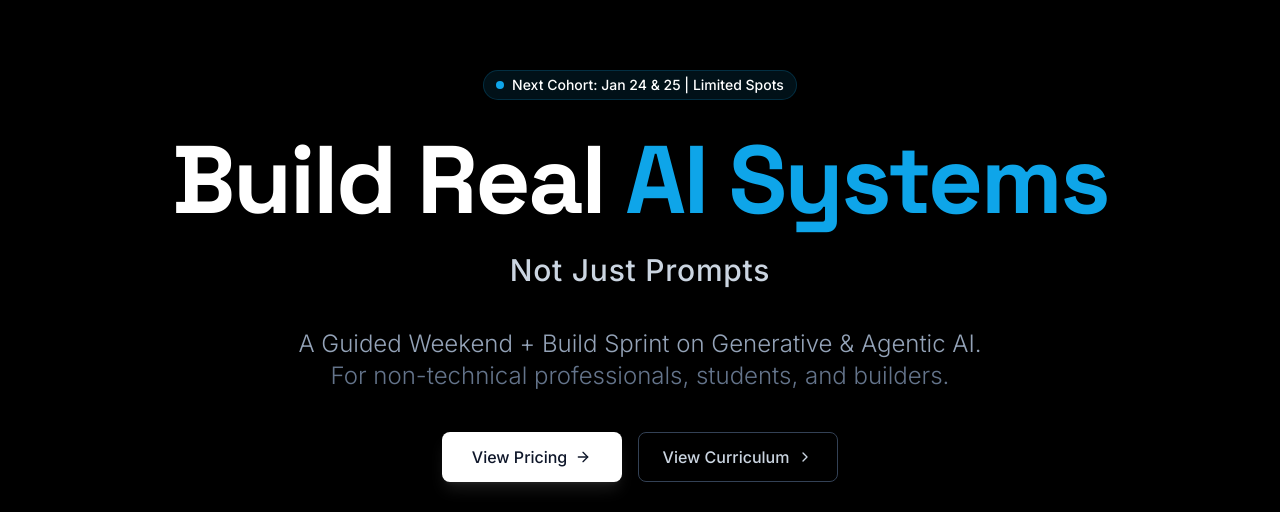
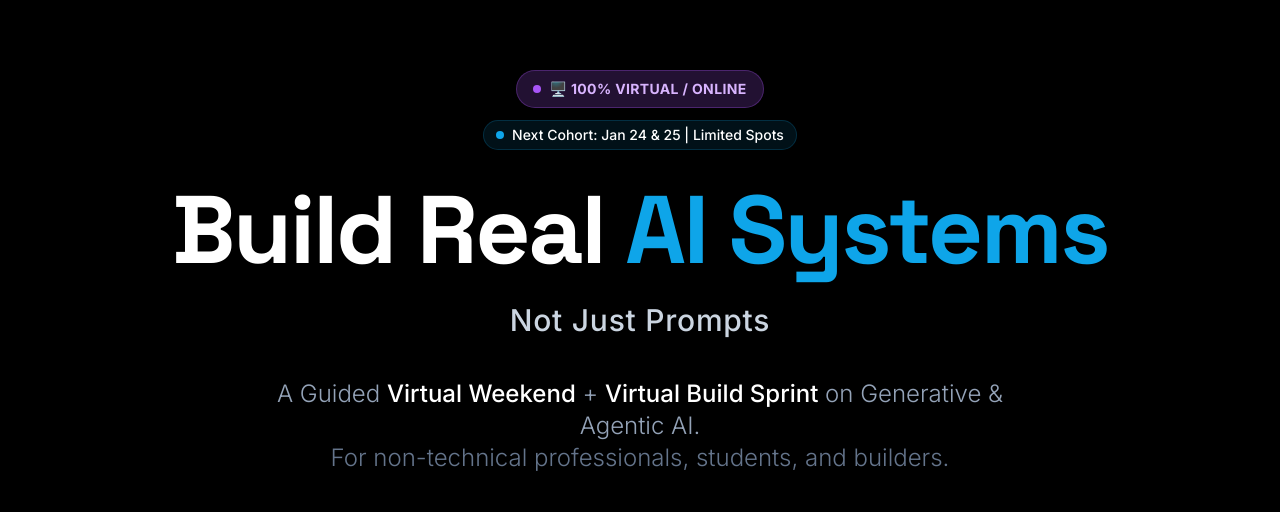
Before and after one commit to guyonhisowntrip/Skillr, a React (Vite) app: page / in a window 1280 px wide. Shown: the part 122-634 px from the top of the page. Built offline with nearby package versions, Linux system fonts and the light colour scheme.

Commit message:
Refactor Hero component to enhance visual clarity and update cohort information
- Introduce a new virtual cohort badge with updated styling
- Modify cohort description to emphasize the virtual format
- Adjust text for improved readability and emphasis on key details

```diff
--- a/components/Hero.tsx
+++ b/components/Hero.tsx
@@ -134,12 +134,21 @@ export const Hero: React.FC<HeroProps> = ({ onRegister }) => {
         <div className="max-w-7xl mx-auto px-4 sm:px-6 lg:px-8 text-center relative z-10">
 
           {/* Next Cohort Badge */}
-          <div className="inline-flex items-center gap-2 px-3 py-1 rounded-full bg-brand-500/10 border border-brand-500/20 text-brand-300 text-sm font-medium mb-8 animate-fade-in backdrop-blur-sm">
-            <span className="relative flex h-2 w-2">
-              <span className="animate-ping absolute inline-flex h-full w-full rounded-full bg-brand-400 opacity-75"></span>
-              <span className="relative inline-flex rounded-full h-2 w-2 bg-brand-500"></span>
-            </span>
-            Next Cohort: Jan 24 & 25 | Limited Spots
+          <div className="flex flex-col items-center gap-3 mb-8">
+            <div className="inline-flex items-center gap-2 px-4 py-2 rounded-full bg-purple-500/20 border border-purple-500/30 text-purple-300 text-sm font-bold uppercase tracking-wide animate-fade-in backdrop-blur-sm">
+              <span className="relative flex h-2 w-2">
+                <span className="animate-ping absolute inline-flex h-full w-full rounded-full bg-purple-400 opacity-75"></span>
+                <span className="relative inline-flex rounded-full h-2 w-2 bg-purple-500"></span>
+              </span>
+              🖥️ 100% Virtual / Online
+            </div>
+            <div className="inline-flex items-center gap-2 px-3 py-1 rounded-full bg-brand-500/10 border border-brand-500/20 text-brand-300 text-sm font-medium backdrop-blur-sm">
+              <span className="relative flex h-2 w-2">
+                <span className="animate-ping absolute inline-flex h-full w-full rounded-full bg-brand-400 opacity-75"></span>
+                <span className="relative inline-flex rounded-full h-2 w-2 bg-brand-500"></span>
+              </span>
+              Next Cohort: Jan 24 & 25 | Limited Spots
+            </div>
           </div>
 
           <h1 className="text-5xl md:text-7xl lg:text-8xl font-display font-bold tracking-tight mb-6 leading-tight">
@@ -151,7 +160,7 @@ export const Hero: React.FC<HeroProps> = ({ onRegister }) => {
           </div>
 
           <p className="text-xl md:text-2xl text-slate-400 max-w-3xl mx-auto mb-10 font-light leading-relaxed">
-            A Guided Weekend + Build Sprint on Generative & Agentic AI.
+            A Guided <span className="text-white font-medium">Virtual Weekend</span> + <span className="text-white font-medium">Virtual Build Sprint</span> on Generative & Agentic AI.
             <br />
             <span className="text-slate-500">For non-technical professionals, students, and builders.</span>
           </p>
```
